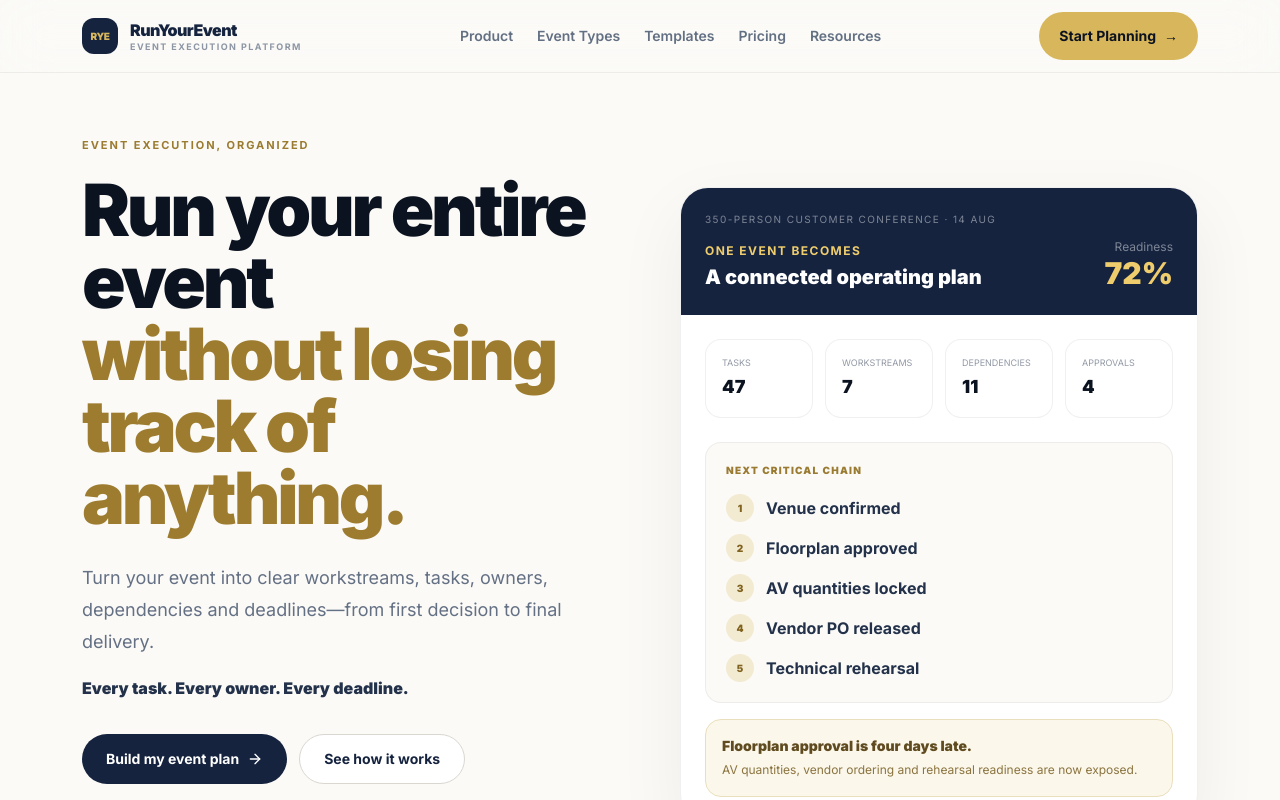
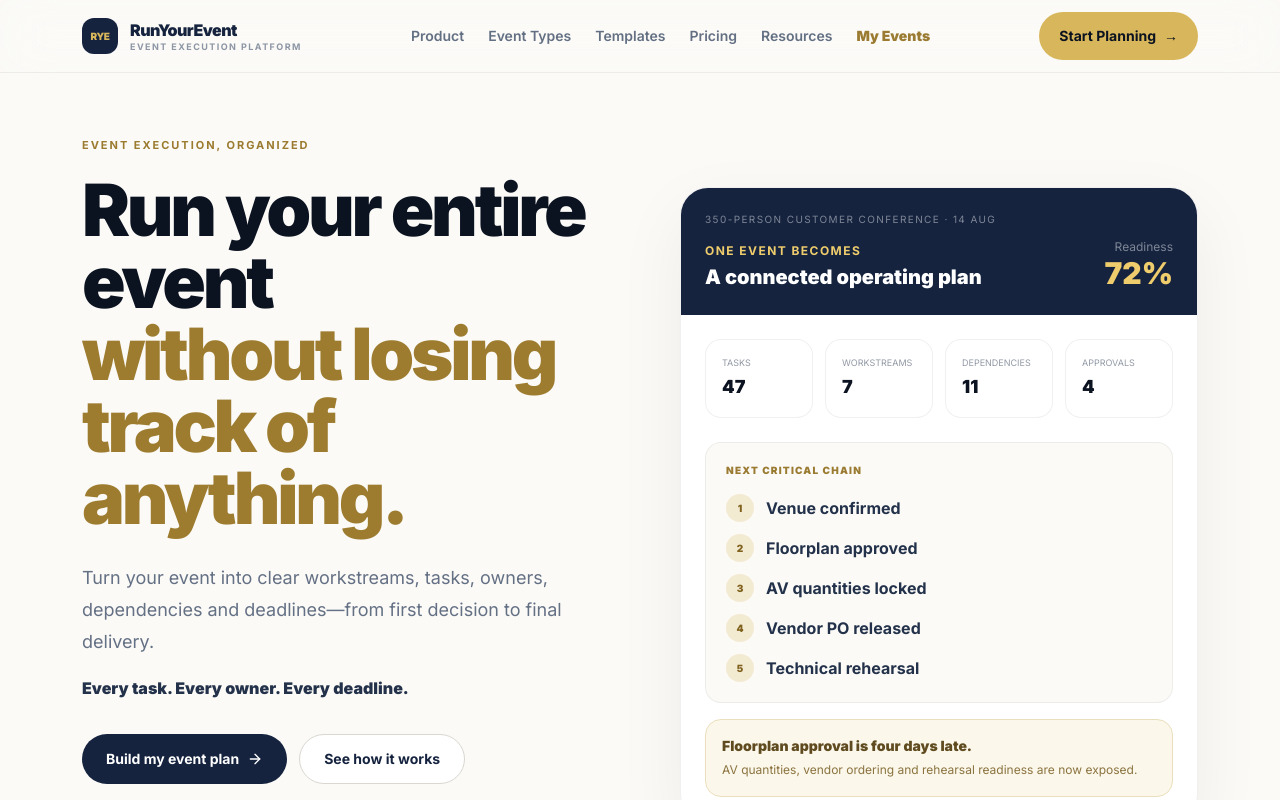
Before and after one commit to unikmo/Dengine, a Next.js app: page / in a window 1280 px wide. Shown: the top 800 px of the page. Built offline with nearby package versions, Linux system fonts and the light colour scheme; no server answers.

Commit message:
Expose My Events workspace index

```diff
--- a/components/SiteHeader.tsx
+++ b/components/SiteHeader.tsx
@@ -15,8 +15,9 @@ export default function SiteHeader() {
           <a href="/templates" className="transition-colors hover:text-[#15233f]">Templates</a>
           <a href="/pricing" className="transition-colors hover:text-[#15233f]">Pricing</a>
           <a href="/resources" className="transition-colors hover:text-[#15233f]">Resources</a>
+          <a href="/my-events" className="font-black text-[#9a7b31] transition-colors hover:text-[#15233f]">My Events</a>
         </nav>
-        <a href="/custom" className="btn-signal !px-4 sm:!px-5"><span className="hidden sm:inline">Start Planning</span><span className="sm:hidden">Start</span><span aria-hidden="true" className="ml-2">→</span></a>
+        <div className="flex items-center gap-2"><a href="/my-events" className="rounded-xl px-3 py-2 text-xs font-black text-[#637083] lg:hidden">My Events</a><a href="/custom" className="btn-signal !px-4 sm:!px-5"><span className="hidden sm:inline">Start Planning</span><span className="sm:hidden">Start</span><span aria-hidden="true" className="ml-2">→</span></a></div>
       </div>
     </header>
   )
```
